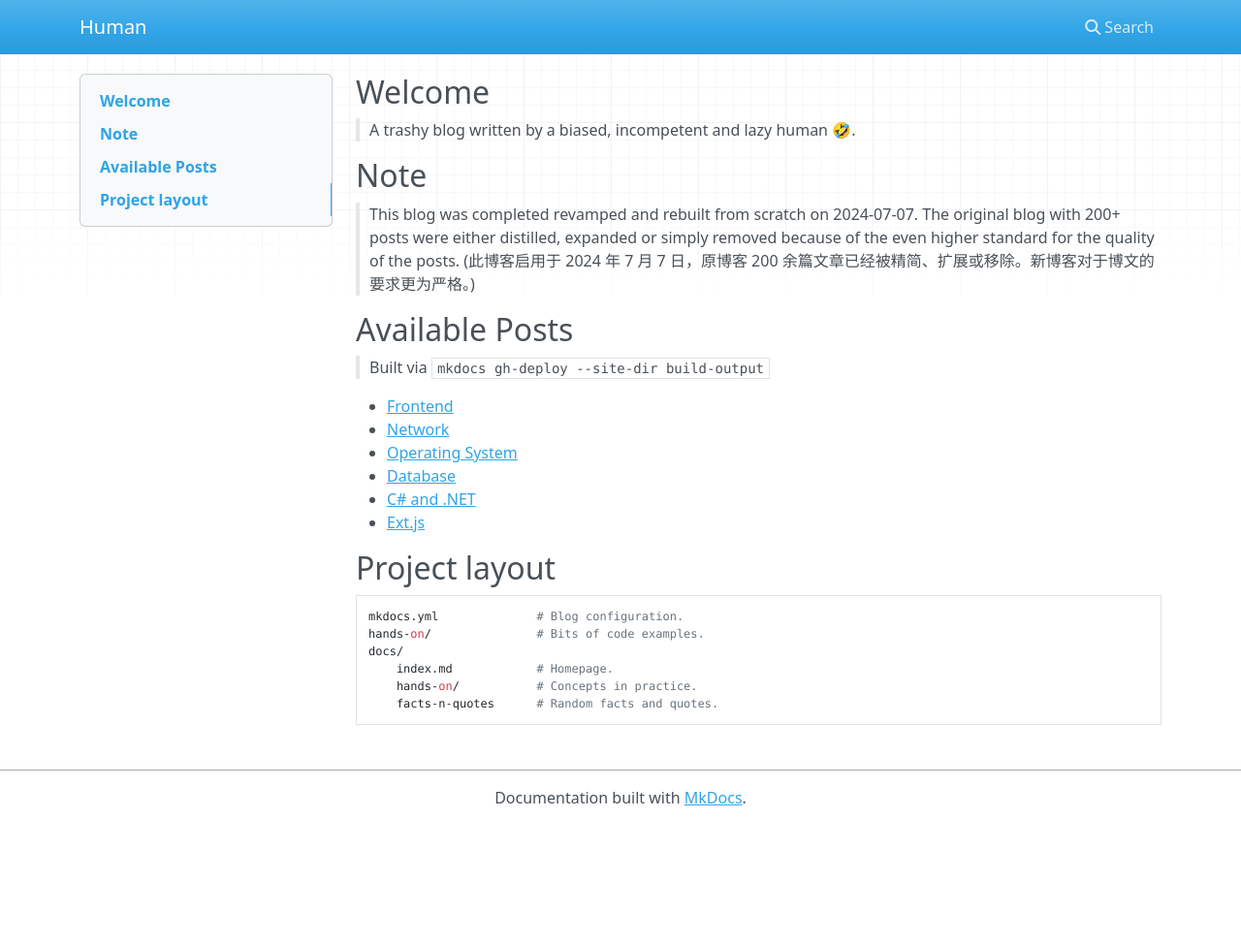
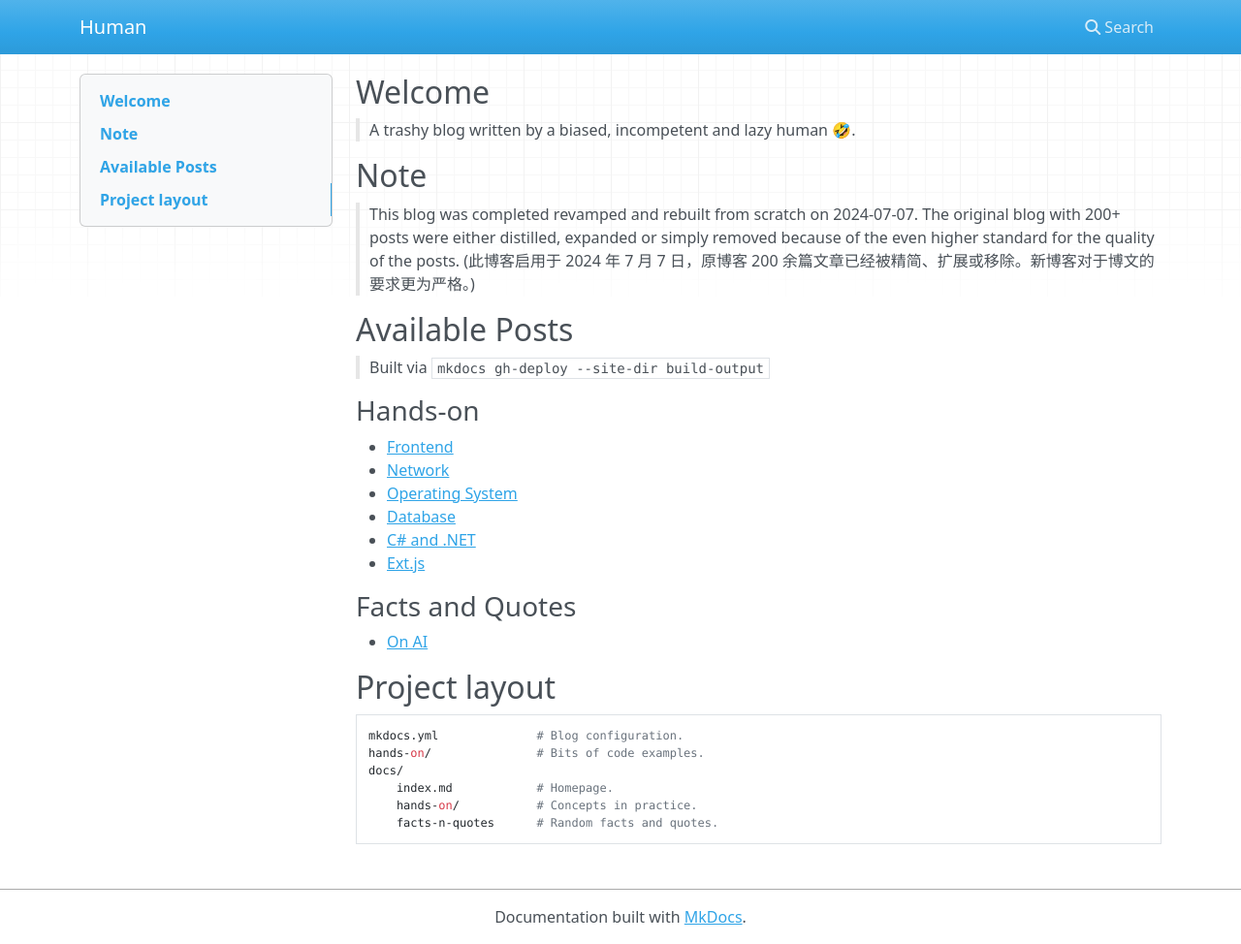
Before and after one commit to codingEzio/codingEzio.github.io, an MkDocs documentation site: the page built from docs/index.md, in a window 1280 px wide and 974 px high. Shown: the whole window at 97% size. Built offline with MkDocs 1.6.1, drawn with Linux system fonts in a browser that asks for light colours; nearby versions of some CDN libraries.

Commit message:
chore+fix: Add missing reference to the new notes on AI

```diff
--- a/docs/index.md
+++ b/docs/index.md
@@ -10,12 +10,18 @@
 
 > Built via `mkdocs gh-deploy --site-dir build-output`
 
+### Hands-on
+
 - [Frontend](./hands-on/core-frontend.md)
 - [Network](./hands-on/core-network.md)
 - [Operating System](./hands-on/core-operatingsystem.md)
 - [Database](./hands-on/core-database.md)
 - [C# and .NET](./hands-on/core-csharp-n-dotnet.md)
 - [Ext.js](./hands-on/random-extjs-overview.md)
+
+### Facts and Quotes
+
+- [On AI](./facts-n-quotes/facts-n-quotes-on-AI.md)
 
 ## Project layout
 
```
